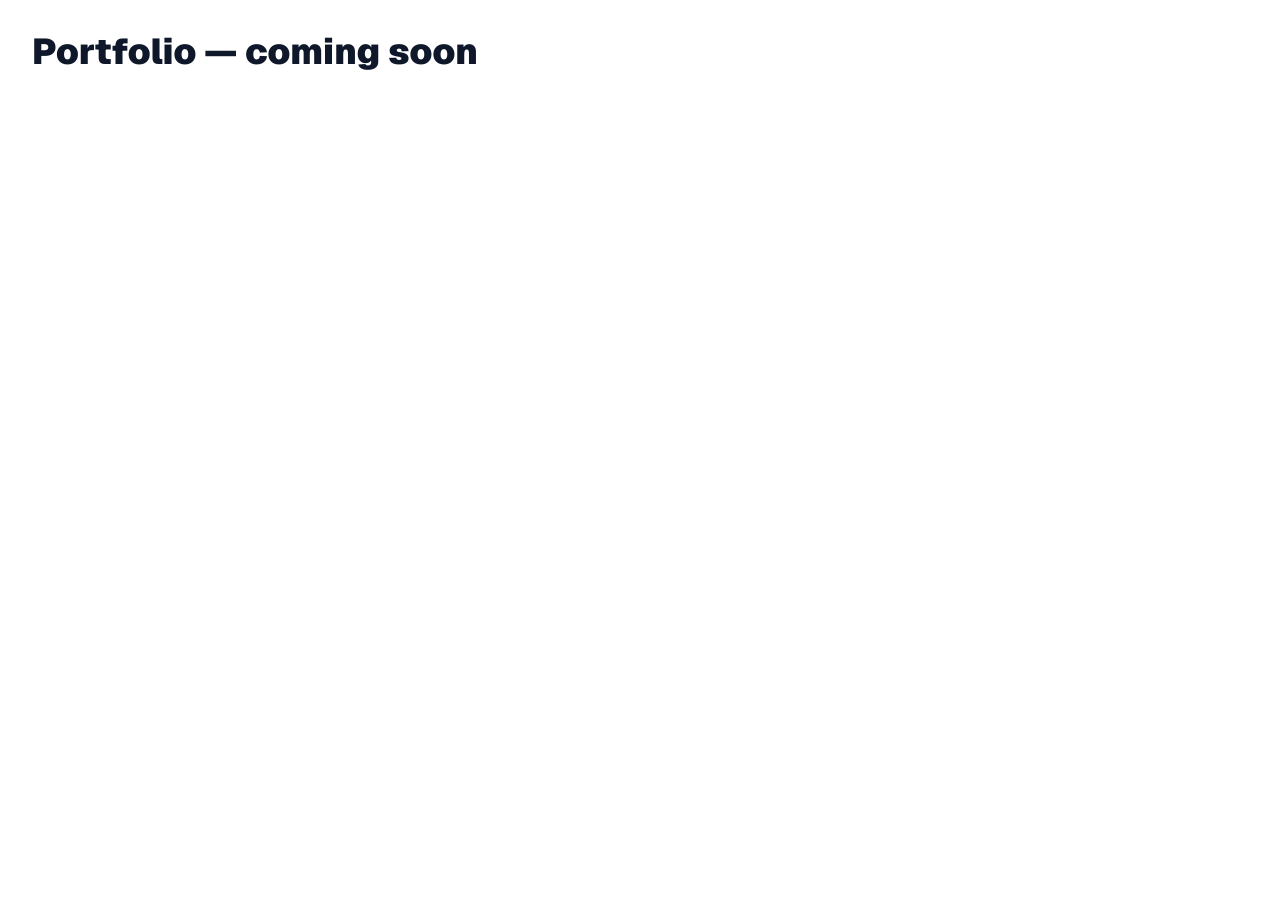
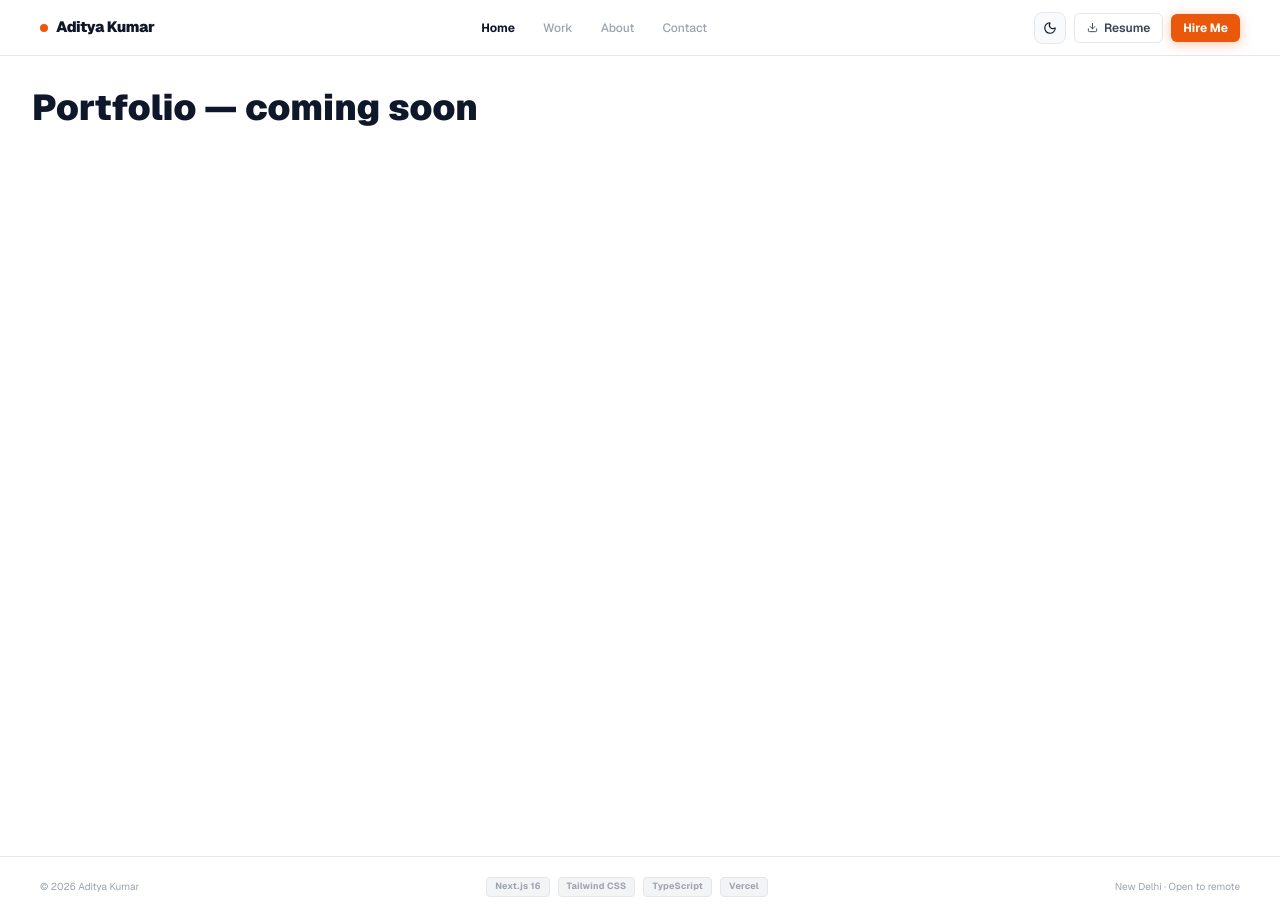
Before and after one commit to adiyakumar9/web, a Next.js app: page / in a window 1280 px wide. Before the commit the page ends 800 px from the top, so only its background shows below. Built offline with nearby package versions, Linux system fonts and the light colour scheme.

Commit message:
feat: Nav, ScrollProgress, Cursor, Footer shared components

```diff
--- a/app/layout.tsx
+++ b/app/layout.tsx
@@ -2,6 +2,10 @@ import type { Metadata } from 'next'
 import { GeistSans } from 'geist/font/sans'
 import { GeistMono } from 'geist/font/mono'
 import { themeScript } from '@/components/theme-provider'
+import { Nav } from '@/components/nav'
+import { Footer } from '@/components/footer'
+import { Cursor } from '@/components/cursor'
+import { ScrollProgress } from '@/components/scroll-progress'
 import '@/styles/globals.css'
 
 export const metadata: Metadata = {
@@ -22,7 +26,11 @@ export default function RootLayout({
         <script dangerouslySetInnerHTML={{ __html: themeScript }} />
       </head>
       <body className={`${GeistSans.variable} ${GeistMono.variable} font-sans`}>
-        {children}
+        <ScrollProgress />
+        <Nav />
+        <main>{children}</main>
+        <Footer />
+        <Cursor />
       </body>
     </html>
   )
--- /dev/null
+++ b/components/cursor.tsx
@@ -0,0 +1,64 @@
+'use client'
+
+import { useEffect, useRef } from 'react'
+
+export function Cursor() {
+  const dotRef  = useRef<HTMLDivElement>(null)
+  const ringRef = useRef<HTMLDivElement>(null)
+  const pos     = useRef({ x: -100, y: -100 })
+  const ring    = useRef({ x: -100, y: -100 })
+
+  useEffect(() => {
+    // Only show on pointer-precise devices (not touch)
+    if (window.matchMedia('(pointer: coarse)').matches) return
+
+    document.body.style.cursor = 'none'
+
+    const onMove = (e: MouseEvent) => {
+      pos.current = { x: e.clientX, y: e.clientY }
+      if (dotRef.current) {
+        dotRef.current.style.left = `${e.clientX}px`
+        dotRef.current.style.top  = `${e.clientY}px`
+      }
+    }
+    window.addEventListener('mousemove', onMove)
+
+    let raf: number
+    const animate = () => {
+      ring.current.x += (pos.current.x - ring.current.x) * 0.12
+      ring.current.y += (pos.current.y - ring.current.y) * 0.12
+      if (ringRef.current) {
+        ringRef.current.style.left = `${ring.current.x}px`
+        ringRef.current.style.top  = `${ring.current.y}px`
+      }
+      raf = requestAnimationFrame(animate)
+    }
+    raf = requestAnimationFrame(animate)
+
+    return () => {
+      document.body.style.cursor = ''
+      window.removeEventListener('mousemove', onMove)
+      cancelAnimationFrame(raf)
+    }
+  }, [])
+
+  return (
+    <>
+      <div
+        ref={dotRef}
+        className="fixed z-[9999] w-2 h-2 rounded-full bg-accent pointer-events-none -translate-x-1/2 -translate-y-1/2"
+        style={{ top: '-100px', left: '-100px' }}
+      />
+      <div
+        ref={ringRef}
+        className="fixed z-[9998] w-8 h-8 rounded-full pointer-events-none -translate-x-1/2 -translate-y-1/2"
+        style={{
+          top: '-100px',
+          left: '-100px',
+          border: '1.5px solid var(--accent)',
+          opacity: 0.5,
+        }}
+      />
+    </>
+  )
+}
--- /dev/null
+++ b/components/footer.tsx
@@ -0,0 +1,32 @@
+const badges = ['Next.js 16', 'Tailwind CSS', 'TypeScript', 'Vercel']
+
+export function Footer() {
+  return (
+    <footer
+      className="flex items-center justify-between px-10 py-5"
+      style={{ borderTop: '1px solid var(--border)' }}
+    >
+      <span className="text-[10px]" style={{ color: 'var(--muted)' }}>
+        © {new Date().getFullYear()} Aditya Kumar
+      </span>
+      <div className="flex gap-2">
+        {badges.map(b => (
+          <span
+            key={b}
+            className="text-[9px] font-bold px-2 py-0.5 rounded tracking-wide"
+            style={{
+              border: '1px solid var(--border)',
+              background: 'var(--bg3)',
+              color: 'var(--muted)',
+            }}
+          >
+            {b}
+          </span>
+        ))}
+      </div>
+      <span className="text-[10px]" style={{ color: 'var(--muted)' }}>
+        New Delhi · Open to remote
+      </span>
+    </footer>
+  )
+}
--- /dev/null
+++ b/components/nav.tsx
@@ -0,0 +1,115 @@
+'use client'
+
+import Link from 'next/link'
+import { usePathname } from 'next/navigation'
+import { Sun, Moon, Download } from 'lucide-react'
+import { useState, useEffect } from 'react'
+import { useTheme } from '@/components/theme-provider'
+
+const links = [
+  { href: '/',         label: 'Home'    },
+  { href: '/work',     label: 'Work'    },
+  { href: '/about',    label: 'About'   },
+  { href: '/#contact', label: 'Contact' },
+]
+
+export function Nav() {
+  const pathname = usePathname()
+  const { toggle } = useTheme()
+  const [isDark, setIsDark] = useState(false)
+
+  useEffect(() => {
+    setIsDark(document.documentElement.getAttribute('data-theme') === 'dark')
+    const handler = (e: Event) => setIsDark((e as CustomEvent).detail)
+    window.addEventListener('theme-change', handler)
+    return () => window.removeEventListener('theme-change', handler)
+  }, [])
+
+  return (
+    <nav
+      className="sticky top-0 z-50 flex items-center justify-between px-10 h-14"
+      style={{
+        background: 'var(--nav-bg)',
+        backdropFilter: 'blur(16px) saturate(180%)',
+        borderBottom: '1px solid var(--border)',
+      }}
+    >
+      {/* Logo */}
+      <Link
+        href="/"
+        className="flex items-center gap-2 text-[15px] font-black tracking-tight"
+        style={{ color: 'var(--text)' }}
+      >
+        <span
+          className="w-2 h-2 rounded-full bg-accent"
+          style={{ animation: 'ripple 2s infinite', boxShadow: '0 0 0 0 rgba(34,197,94,0.5)' }}
+        />
+        Aditya Kumar
+      </Link>
+
+      {/* Nav links */}
+      <div className="flex gap-1">
+        {links.map(({ href, label }) => {
+          const active =
+            href === '/'
+              ? pathname === '/'
+              : pathname.startsWith(href.split('#')[0]) && href.split('#')[0] !== '/'
+          return (
+            <Link
+              key={href}
+              href={href}
+              className="px-3 py-1.5 rounded-md text-xs font-medium transition-all"
+              style={{
+                color: active ? 'var(--text)' : 'var(--muted)',
+                fontWeight: active ? 700 : 500,
+                background: 'transparent',
+              }}
+              onMouseEnter={e => {
+                if (!active) {
+                  (e.target as HTMLElement).style.color = 'var(--text)'
+                  ;(e.target as HTMLElement).style.background = 'var(--bg3)'
+                }
+              }}
+              onMouseLeave={e => {
+                if (!active) {
+                  (e.target as HTMLElement).style.color = 'var(--muted)'
+                  ;(e.target as HTMLElement).style.background = 'transparent'
+                }
+              }}
+            >
+              {label}
+            </Link>
+          )
+        })}
+      </div>
+
+      {/* Right actions */}
+      <div className="flex items-center gap-2">
+        <button
+          onClick={toggle}
+          className="w-8 h-8 flex items-center justify-center rounded-lg transition-colors"
+          style={{ border: '1px solid var(--border)', background: 'var(--bg2)', color: 'var(--text)' }}
+          aria-label="Toggle theme"
+        >
+          {isDark ? <Sun size={14} /> : <Moon size={14} />}
+        </button>
+        <a
+          href="/resume.pdf"
+          target="_blank"
+          rel="noopener noreferrer"
+          className="flex items-center gap-1.5 px-3 py-1.5 rounded-md text-xs font-semibold transition-all"
+          style={{ border: '1px solid var(--border)', color: 'var(--text2)', background: 'transparent' }}
+        >
+          <Download size={11} /> Resume
+        </a>
+        <Link
+          href="/#contact"
+          className="px-3 py-1.5 rounded-md text-xs font-bold text-white bg-accent transition-all hover:-translate-y-px"
+          style={{ boxShadow: '0 2px 12px rgba(234,88,12,0.35)' }}
+        >
+          Hire Me
+        </Link>
+      </div>
+    </nav>
+  )
+}
--- /dev/null
+++ b/components/scroll-progress.tsx
@@ -0,0 +1,31 @@
+'use client'
+
+import { useEffect, useRef } from 'react'
+
+export function ScrollProgress() {
+  const barRef = useRef<HTMLDivElement>(null)
+
+  useEffect(() => {
+    const update = () => {
+      const scrolled = window.scrollY
+      const total = document.body.scrollHeight - window.innerHeight
+      const pct = total > 0 ? (scrolled / total) * 100 : 0
+      if (barRef.current) barRef.current.style.width = `${pct}%`
+    }
+    window.addEventListener('scroll', update, { passive: true })
+    return () => window.removeEventListener('scroll', update)
+  }, [])
+
+  return (
+    <div className="fixed top-0 left-0 right-0 z-[200] h-0.5 pointer-events-none">
+      <div
+        ref={barRef}
+        className="h-full"
+        style={{
+          background: 'linear-gradient(90deg, var(--accent), var(--accent2))',
+          width: '0%',
+        }}
+      />
+    </div>
+  )
+}
```
